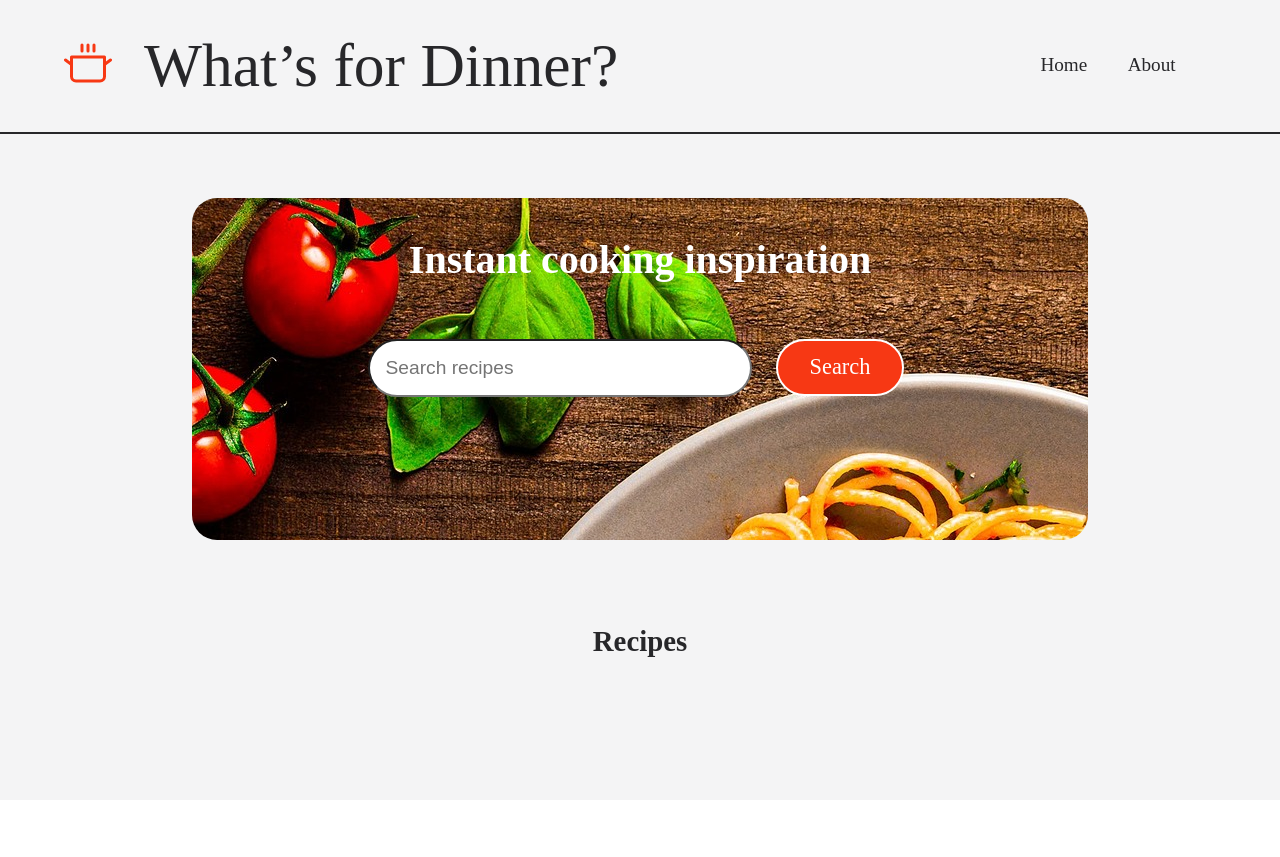
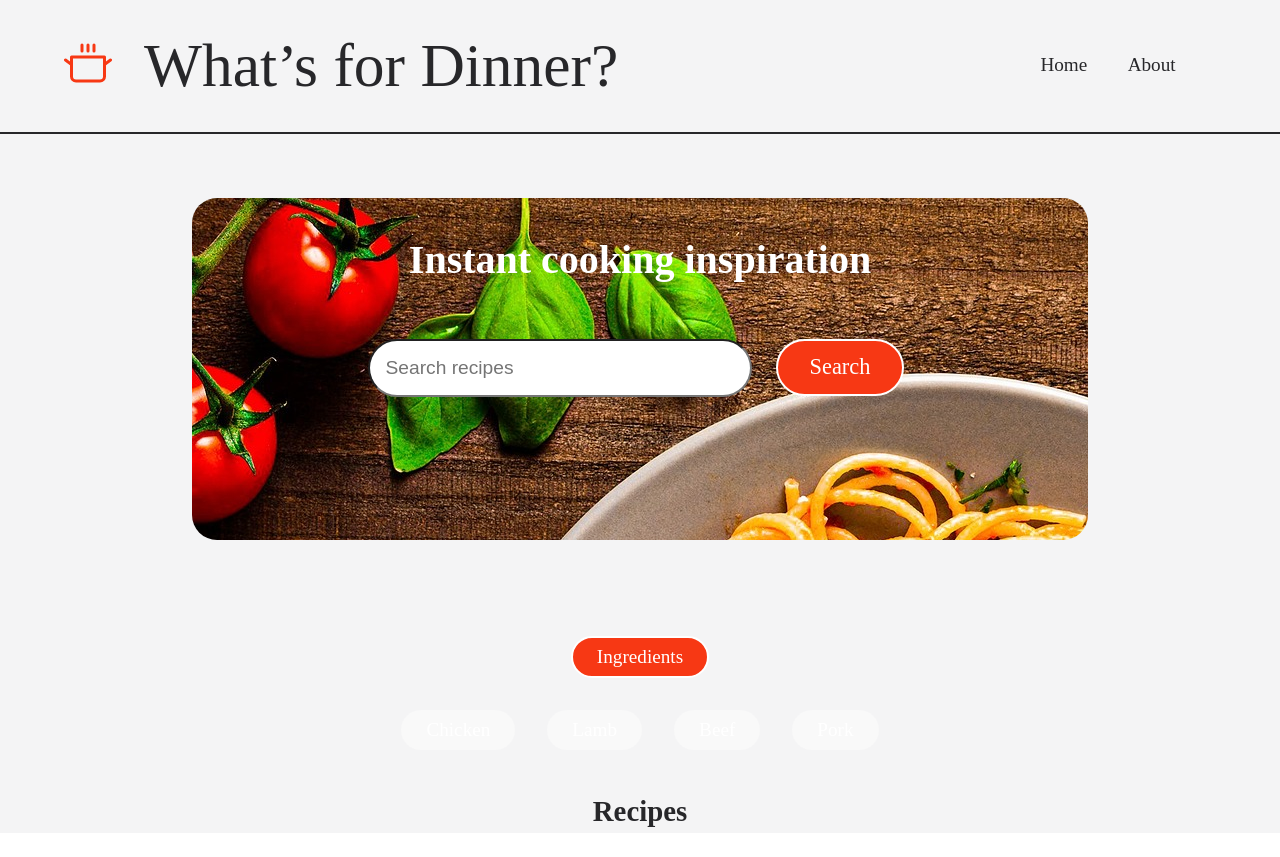
Before and after one commit to TomF-K/react-whats_for_dinner, a React (Vite) app: page / in a window 1280 px wide. Both pictures are taken after a click on the button "Take me home". Before the commit the page ends 800 px from the top, so only its background shows below. Built offline with nearby package versions, Linux system fonts and the light colour scheme; no server answers; a web font is replaced by a local one.

Commit message:
implementing ingredient filter functionality

```diff
--- /dev/null
+++ b/src/components/IngredientFilter.jsx
@@ -0,0 +1,40 @@
+import { useState, useEffect } from "react"
+
+const IngredientFilter = ({ recipes, setRecipes }) => {
+    const [ingredientFilter, setIngredientFilter] = useState(true);
+    const [value, setValue] = useState('');
+
+    const ingredientUrl = 'https://www.themealdb.com/api/json/v1/1/filter.php?i=';
+
+    const ingredientBtns = document.querySelectorAll('.ingredient-btn');
+
+        useEffect(()=> {
+            ingredientBtns.forEach((button)=> {
+                button.addEventListener('click', function () {
+                    console.log(button.textContent);
+                    setValue(button.textContent);
+                }
+            )}, [value])
+            const fetchIngredientData = async () => {
+                const response = await fetch(`${ingredientUrl}${value}`);
+                const data = await response.json();
+                setRecipes(data);
+            }
+            fetchIngredientData();
+        })
+
+    return (
+      <section>
+        <div className="ingredient-btn__wrapper">
+            <button className="btn-orange" onClick={()=>setIngredientFilter(true)}>Ingredients</button>
+        </div>
+       {ingredientFilter? <div>
+        <button className="ingredient-btn">Chicken</button>
+        <button className="ingredient-btn">Lamb</button>
+        <button className="ingredient-btn">Beef</button>
+        <button className="ingredient-btn">Pork</button>
+       </div> : null}
+      </section>
+    )
+  }
+export default IngredientFilter
--- a/src/pages/Home.jsx
+++ b/src/pages/Home.jsx
@@ -1,10 +1,12 @@
 import SearchResults from "../components/SearchResults"
 import SearchForm from "../components/SearchForm"
+import IngredientFilter from "../components/IngredientFilter"
 
 const Home = ({handleSubmit, input, setInput, loading, recipes, setRecipes }) => {
   return (
     <main>
         <SearchForm handleSubmit={handleSubmit} setInput={setInput} input={input} />
+        <IngredientFilter recipes={recipes} setRecipes={setRecipes}/>
         <SearchResults input={input} recipes={recipes} loading={loading} setRecipes={setRecipes}/>
     </main>
   )
```
